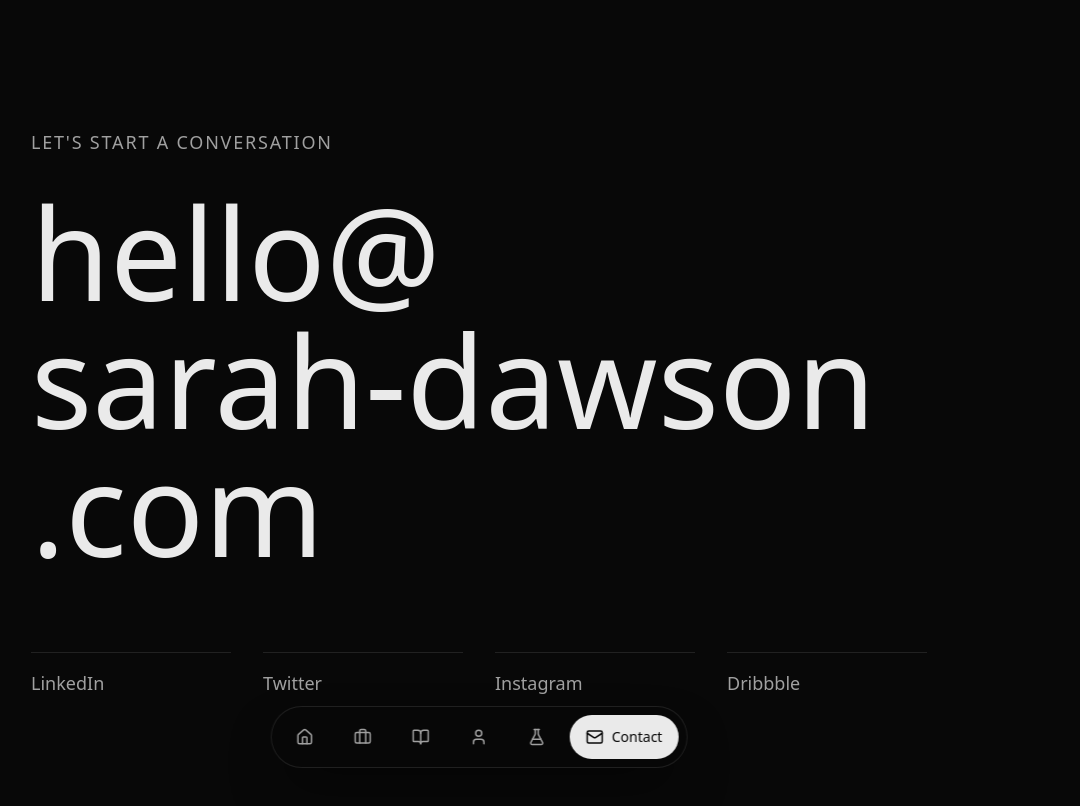
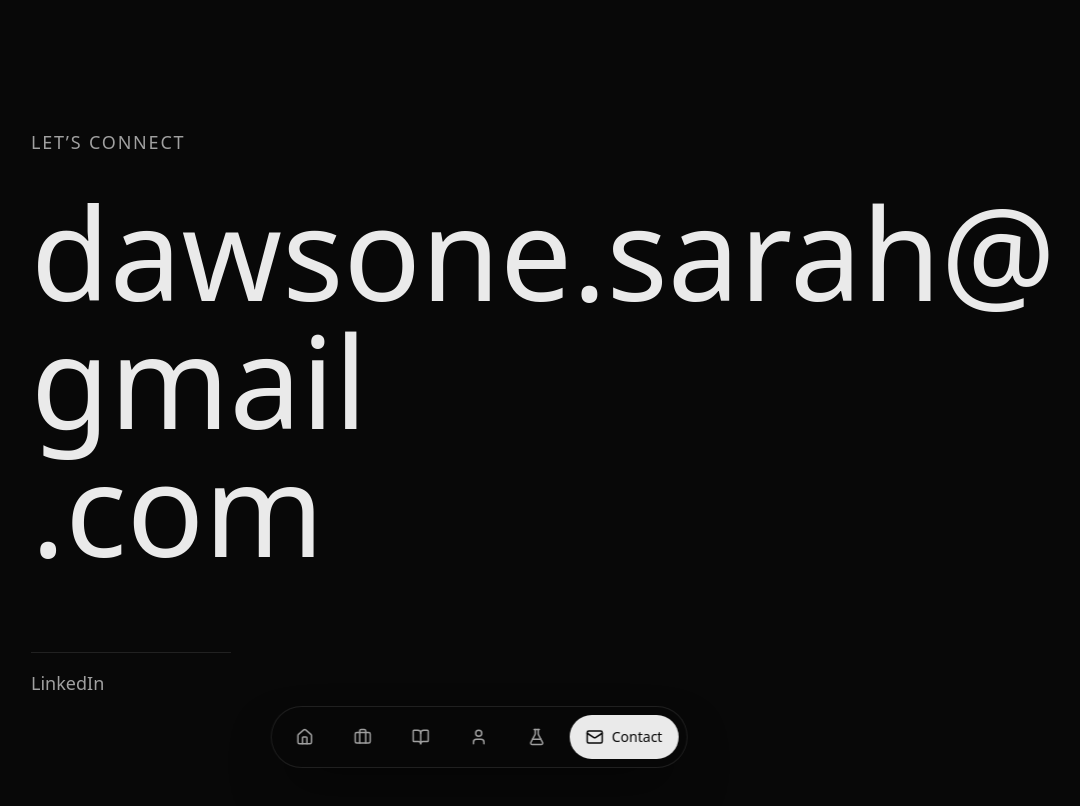
Before and after one commit to sarahsarahsarahX3/Personal-website-, a Next.js app: page /contact in a window 1280 px wide. Shown: the top 806 px of the page, without its empty margins (161-1241 px from the left). Built offline with nearby package versions, Linux system fonts and the light colour scheme; a web font is replaced by a local one.

Commit message:
update conatct page

```diff
--- a/app/contact/page.tsx
+++ b/app/contact/page.tsx
@@ -6,7 +6,9 @@ import { Copy, Check } from "lucide-react";
 
 export default function ContactPage() {
     const [copied, setCopied] = useState(false);
-    const email = "hello@sarah-dawson.com";
+    const email = "dawsone.sarah@gmail.com";
+    const [localPart, domain] = email.split("@");
+    const [domainName, domainTld] = domain?.split(".") ?? ["", ""];
 
     const handleCopy = () => {
         navigator.clipboard.writeText(email);
@@ -22,7 +24,7 @@ export default function ContactPage() {
                     animate={{ opacity: 1 }}
                     className="text-text-secondary text-lg uppercase tracking-widest mb-8"
                 >
-                    Let's start a conversation
+                    LET’S CONNECT
                 </motion.p>
 
                 <div className="relative group cursor-pointer" onClick={handleCopy}>
@@ -31,11 +33,11 @@ export default function ContactPage() {
                         animate={{ y: 0, opacity: 1 }}
                         className="text-5xl md:text-8xl lg:text-9xl font-display leading-none hover:text-white/80 transition-colors"
                     >
-                        hello@
+                        {localPart}@
                         <br />
-                        sarah-dawson
+                        {domainName}
                         <br />
-                        .com
+                        .{domainTld}
                     </motion.h1>
 
                     <motion.div
@@ -68,16 +70,18 @@ export default function ContactPage() {
                 </div>
 
                 <div className="mt-20 grid grid-cols-2 md:grid-cols-4 gap-8">
-                    {["LinkedIn", "Twitter", "Instagram", "Dribbble"].map((social, i) => (
+                    {[{ label: "LinkedIn", href: "https://www.linkedin.com/in/sarah-dawsone/" }].map((social, i) => (
                         <motion.a
-                            key={social}
-                            href="#"
+                            key={social.label}
+                            href={social.href}
+                            target="_blank"
+                            rel="noreferrer"
                             initial={{ opacity: 0, y: 20 }}
                             animate={{ opacity: 1, y: 0 }}
                             transition={{ delay: 0.5 + (i * 0.1) }}
                             className="text-lg text-text-secondary hover:text-accent transition-colors block border-t border-white/10 pt-4"
                         >
-                            {social}
+                            {social.label}
                         </motion.a>
                     ))}
                 </div>
```
